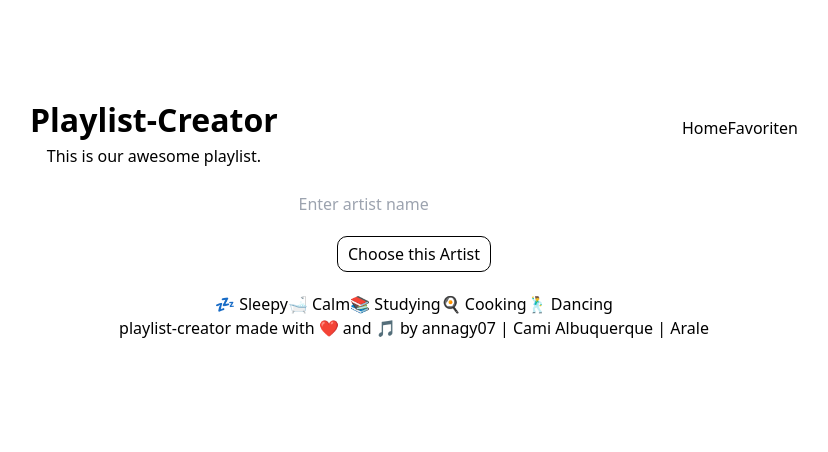
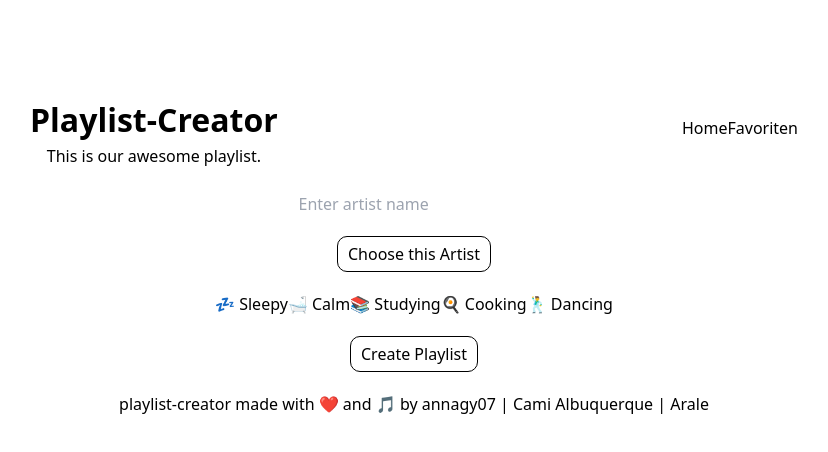
Before and after one commit to justArale/playlist-creator, a React (Vite) app: page /generator in a window 1280 px wide. Shown: the top 452 px of the page, without its empty margins (226-1054 px from the left). Built offline with nearby package versions, Linux system fonts and the light colour scheme.

Commit message:
no recommendation feature yet but fetch artist ID and button to result page

```diff
--- a/src/App.css
+++ b/src/App.css
@@ -47,3 +47,10 @@
   border-radius: 10px;
   margin: 20px;
 }
+
+.create-playlist-button {
+  padding: 5px 10px;
+  border: solid black 1px;
+  border-radius: 10px;
+  margin: 20px;
+}
--- a/src/components/GeneratorBox.jsx
+++ b/src/components/GeneratorBox.jsx
@@ -2,6 +2,7 @@ import React, { useState, useEffect } from "react";
 import axios from "axios";
 import SearchArtist from "./SearchArtist";
 import RangeButton from "./RangeButton";
+import { Link } from "react-router-dom";
 
 const GeneratorBox = () => {
   const [artistID, setArtistID] = useState("");
@@ -15,12 +16,26 @@ const GeneratorBox = () => {
 
   const getArtistId = (chosenArtistId) => {
     setArtistID(chosenArtistId);
+    console.log(chosenArtistId)
   };
 
   return (
     <div>
       <SearchArtist getArtistId={getArtistId} />
       <RangeButton getDanceability={getDanceability} />
+      <br></br>
+      <Link
+        to={{
+          pathname: "/results",
+          state: {
+            artistID: artistID,
+            danceMin: danceMin,
+            danceMax: danceMax,
+          },
+        }}
+      >
+        <button className="create-playlist-button">Create Playlist</button>
+      </Link>
     </div>
   );
 };
--- /dev/null
+++ b/src/components/LoadResults.jsx
@@ -0,0 +1,10 @@
+import React from 'react'
+import { useLocation } from 'react-router-dom';
+
+function LoadResults() {
+  return (
+    <div>LoadResults</div>
+  )
+}
+
+export default LoadResults
--- a/src/components/SearchArtist.jsx
+++ b/src/components/SearchArtist.jsx
@@ -1,7 +1,7 @@
 import React, { useState, useEffect } from "react";
 import axios from "axios";
 
-const GeneratorBox = () => {
+const SearchArtist = (props) => {
   const [artistNameInput, setArtistNameInput] = useState("");
   const [searchResults, setSearchResults] = useState([]);
   const [accessToken, setAccessToken] = useState("");
@@ -96,6 +96,7 @@ const GeneratorBox = () => {
 
   // Function to set the selected artist when an option is clicked
   const handleOptionClick = (artist) => {
+    props.getArtistId(artist.id)
     getArtistById(artist.id);
   };
 
@@ -137,4 +138,4 @@ const GeneratorBox = () => {
   );
 };
 
-export default GeneratorBox;
+export default SearchArtist;
--- a/src/pages/ResultsPage.jsx
+++ b/src/pages/ResultsPage.jsx
@@ -1,10 +1,15 @@
 import React from "react";
 import RelatedArtists from "../components/RelatedArtists";
+import { useLocation } from "react-router-dom";
+import LoadResults from "../components/LoadResults";
+
 
 function ResultsPage() {
+
   return (
     <div className="results-page-container">
       <h1>Results Page</h1>
+      <LoadResults />
       <RelatedArtists />
     </div>
   );
```
